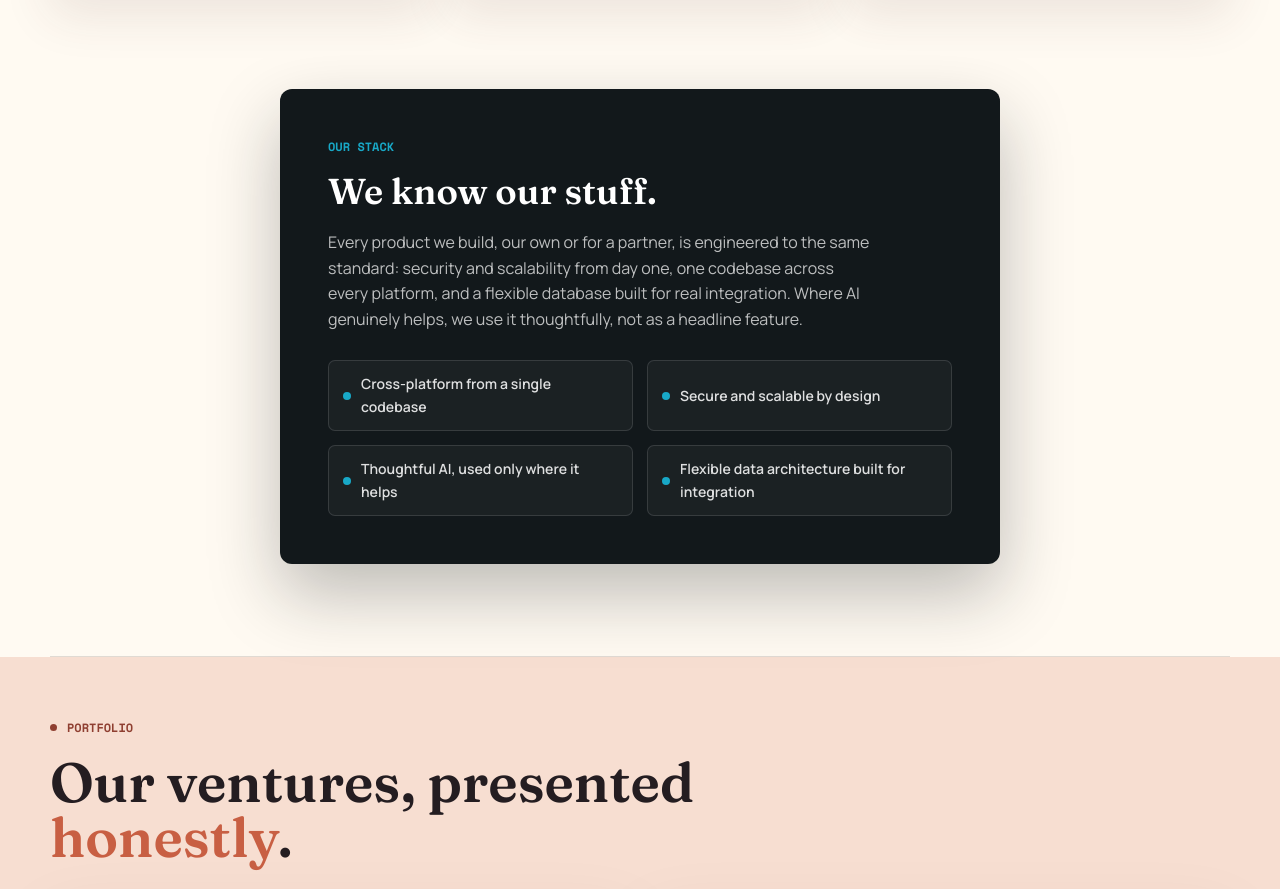
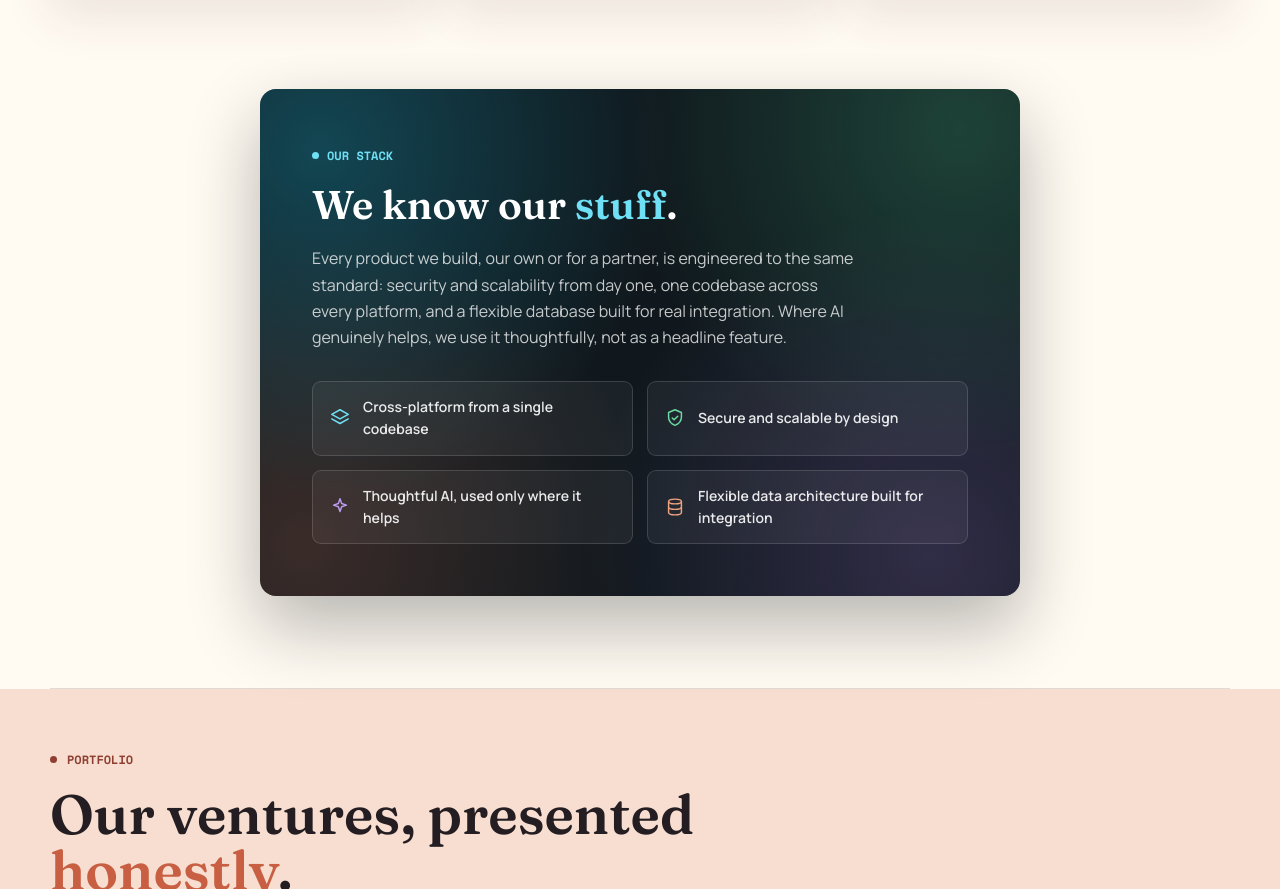
Before and after one commit to davidmaruta2/luxfordinteractive-web, a website: page index.html in a window 1280 px wide. Shown: the part 1267-2156 px from the top of the page. Drawn offline with Linux system fonts and the light colour scheme.

Commit message:
Redesign the tech panel with real colour instead of flat black
Owner feedback, correctly: the panel was just a flat near-black box with
grey text and one small cyan dot -- genuinely the least stylish thing on
the page next to the post-it and the coloured venture cards. Rebuilt it:

- Ambient multi-colour glow behind the content (cyan/green/purple/
  terracotta radial gradients), tying it back to the site's established
  four-colour accent language instead of introducing a fifth palette.
- Highlighted "stuff" in the headline, matching every other h2 on the page
  (they all have one coloured accent word; this one previously had none).
- Each of the four spec items now has its own icon and its own accent
  colour (layers/cyan for cross-platform, shield/green for security,
  sparkle/purple for AI, database/terracotta for data architecture)
  instead of a uniform grey box with a plain cyan dot.
- Small hover lift + border-brighten on each spec for a touch of interactivity.

```diff
--- a/index.html
+++ b/index.html
@@ -124,8 +124,9 @@
 
       <section class="section tech-section" id="technology">
         <div class="tech-panel">
+          <div class="tech-glow" aria-hidden="true"></div>
           <p class="tech-eyebrow">Our stack</p>
-          <h3 class="tech-headline">We know our stuff.</h3>
+          <h3 class="tech-headline">We know our <span class="tech-hl">stuff</span>.</h3>
           <p class="tech-copy">
             Every product we build, our own or for a partner, is engineered to the same standard:
             security and scalability from day one, one codebase across every platform, and a
@@ -133,10 +134,22 @@
             thoughtfully, not as a headline feature.
           </p>
           <div class="tech-specs" aria-label="Engineering principles">
-            <span><i></i>Cross-platform from a single codebase</span>
-            <span><i></i>Secure and scalable by design</span>
-            <span><i></i>Thoughtful AI, used only where it helps</span>
-            <span><i></i>Flexible data architecture built for integration</span>
+            <div class="tech-spec tech-spec-cyan">
+              <svg viewBox="0 0 24 24" fill="none" xmlns="http://www.w3.org/2000/svg" aria-hidden="true"><path d="M12 3l9 5-9 5-9-5 9-5z" stroke="currentColor" stroke-width="1.6" stroke-linejoin="round"/><path d="M3 13l9 5 9-5" stroke="currentColor" stroke-width="1.6" stroke-linecap="round" stroke-linejoin="round"/></svg>
+              <span>Cross-platform from a single codebase</span>
+            </div>
+            <div class="tech-spec tech-spec-green">
+              <svg viewBox="0 0 24 24" fill="none" xmlns="http://www.w3.org/2000/svg" aria-hidden="true"><path d="M12 3l7 3v5c0 4.5-3 7.5-7 9-4-1.5-7-4.5-7-9V6l7-3z" stroke="currentColor" stroke-width="1.6" stroke-linejoin="round"/><path d="M9 12l2 2 4-4" stroke="currentColor" stroke-width="1.6" stroke-linecap="round" stroke-linejoin="round"/></svg>
+              <span>Secure and scalable by design</span>
+            </div>
+            <div class="tech-spec tech-spec-purple">
+              <svg viewBox="0 0 24 24" fill="none" xmlns="http://www.w3.org/2000/svg" aria-hidden="true"><path d="M12 3l1.8 5.2L19 10l-5.2 1.8L12 17l-1.8-5.2L5 10l5.2-1.8L12 3z" stroke="currentColor" stroke-width="1.6" stroke-linejoin="round"/></svg>
+              <span>Thoughtful AI, used only where it helps</span>
+            </div>
+            <div class="tech-spec tech-spec-terracotta">
+              <svg viewBox="0 0 24 24" fill="none" xmlns="http://www.w3.org/2000/svg" aria-hidden="true"><ellipse cx="12" cy="6" rx="7" ry="2.6" stroke="currentColor" stroke-width="1.6"/><path d="M5 6v6c0 1.4 3.1 2.6 7 2.6s7-1.2 7-2.6V6" stroke="currentColor" stroke-width="1.6"/><path d="M5 12v6c0 1.4 3.1 2.6 7 2.6s7-1.2 7-2.6v-6" stroke="currentColor" stroke-width="1.6"/></svg>
+              <span>Flexible data architecture built for integration</span>
+            </div>
           </div>
         </div>
       </section>
--- a/styles.css
+++ b/styles.css
@@ -587,37 +587,72 @@ h3 {
 
 .tech-panel {
   position: relative;
+  overflow: hidden;
   width: 100%;
-  max-width: 720px;
-  padding: 48px;
-  border-radius: 12px;
-  background: #12181b;
-  box-shadow: 0 30px 70px rgba(18, 24, 27, 0.28);
+  max-width: 760px;
+  padding: 52px;
+  border-radius: 16px;
+  background: #10181d;
+  box-shadow: 0 30px 70px rgba(18, 24, 27, 0.3);
+}
+
+.tech-glow {
+  position: absolute;
+  inset: 0;
+  z-index: 0;
+  background:
+    radial-gradient(circle at 8% 12%, rgba(24, 168, 199, 0.32), transparent 42%),
+    radial-gradient(circle at 92% 8%, rgba(72, 201, 140, 0.24), transparent 40%),
+    radial-gradient(circle at 88% 92%, rgba(163, 118, 219, 0.22), transparent 42%),
+    radial-gradient(circle at 6% 90%, rgba(226, 122, 88, 0.2), transparent 40%);
+}
+
+.tech-eyebrow,
+.tech-headline,
+.tech-copy,
+.tech-specs {
+  position: relative;
+  z-index: 1;
 }
 
 .tech-eyebrow {
-  margin: 0 0 16px;
+  display: inline-flex;
+  align-items: center;
+  gap: 8px;
+  margin: 0 0 18px;
   font-family: var(--mono);
   font-size: 12px;
   font-weight: 700;
   letter-spacing: 0;
   text-transform: uppercase;
-  color: var(--cyan);
+  color: #6fe0f5;
+}
+
+.tech-eyebrow::before {
+  content: "";
+  width: 7px;
+  height: 7px;
+  border-radius: 50%;
+  background: currentColor;
 }
 
 .tech-headline {
   margin: 0 0 18px;
   color: var(--white);
-  font-size: clamp(26px, 3.4vw, 36px);
+  font-size: clamp(28px, 3.6vw, 40px);
   line-height: 1.1;
+}
+
+.tech-hl {
+  color: #6fe0f5;
 }
 
 .tech-copy {
   max-width: 56ch;
-  margin: 0 0 28px;
-  color: rgba(255, 255, 255, 0.72);
+  margin: 0 0 30px;
+  color: rgba(255, 255, 255, 0.76);
   font-size: 16px;
-  line-height: 1.6;
+  line-height: 1.65;
 }
 
 .tech-specs {
@@ -626,26 +661,43 @@ h3 {
   gap: 14px;
 }
 
-.tech-specs span {
+.tech-spec {
   display: flex;
   align-items: center;
-  gap: 10px;
-  padding: 12px 14px;
-  border: 1px solid rgba(255, 255, 255, 0.12);
-  border-radius: 7px;
-  background: rgba(255, 255, 255, 0.04);
-  color: rgba(255, 255, 255, 0.86);
+  gap: 12px;
+  padding: 14px 16px;
+  border: 1px solid rgba(255, 255, 255, 0.14);
+  border-radius: 9px;
+  background: rgba(255, 255, 255, 0.05);
+  color: rgba(255, 255, 255, 0.9);
   font-size: 14px;
   font-weight: 600;
+  transition: transform 160ms ease, border-color 160ms ease;
 }
 
-.tech-specs i {
-  width: 8px;
-  height: 8px;
+.tech-spec:hover {
+  transform: translateY(-2px);
+}
+
+.tech-spec svg {
+  width: 22px;
+  height: 22px;
   flex-shrink: 0;
-  border-radius: 50%;
-  background: var(--cyan);
 }
+
+.tech-spec-cyan { color: #6fe0f5; }
+.tech-spec-cyan svg { color: #6fe0f5; }
+.tech-spec-cyan:hover { border-color: rgba(111, 224, 245, 0.5); }
+.tech-spec-cyan span { color: rgba(255, 255, 255, 0.9); }
+
+.tech-spec-green svg { color: #6bdba0; }
+.tech-spec-green:hover { border-color: rgba(107, 219, 160, 0.5); }
+
+.tech-spec-purple svg { color: #bd9bf0; }
+.tech-spec-purple:hover { border-color: rgba(189, 155, 240, 0.5); }
+
+.tech-spec-terracotta svg { color: #f0a17e; }
+.tech-spec-terracotta:hover { border-color: rgba(240, 161, 126, 0.5); }
 
 .section-heading {
   max-width: 760px;
```
